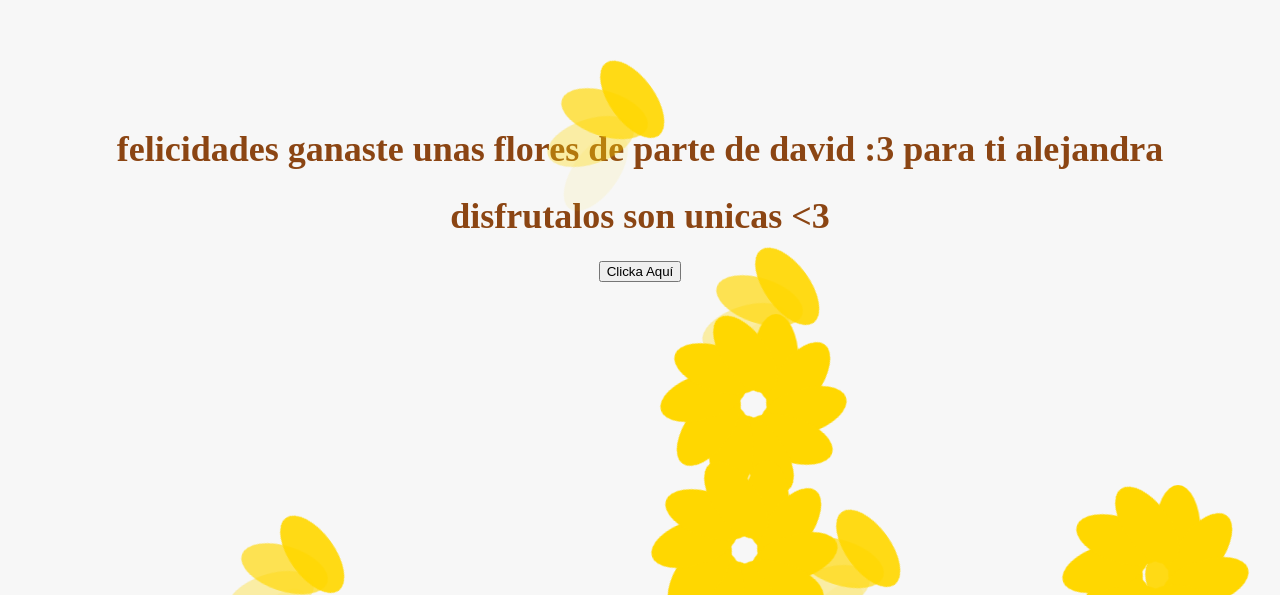
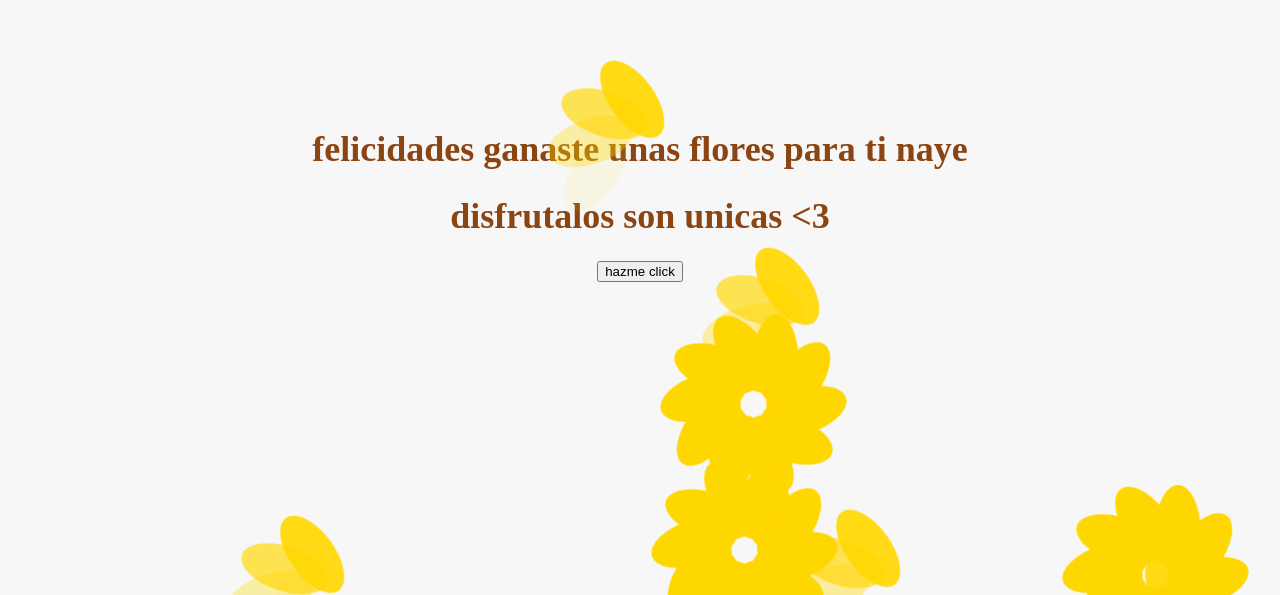
Before and after one commit to sebastian9881711/sebastian9881711.github-io, a plain HTML site: page index.html in a window 1280 px wide. Shown: the part 205-800 px from the top of the page. Drawn offline with Linux system fonts and the light colour scheme.

Commit message:
Update index.html

```diff
--- a/index.html
+++ b/index.html
@@ -4,14 +4,14 @@
     <meta charset="UTF-8">
     <meta name="viewport" content="width=device-width, initial-scale=1.0">
     <link rel="stylesheet" href="styles.css">
-    <title>ella sabia que queria sus flores siono alejandra</title>
+    <title>ella sabia que queria sus flores siono naye</title>
 
 </head>
 <body>
     <div class="container">
-        <h1>felicidades ganaste unas flores de parte de david :3 para ti alejandra</h1>
+        <h1>felicidades ganaste unas flores para ti naye</h1>
         <h1>disfrutalos son unicas   <3</h1>
-        <button onclick="location.href='flor.html'" class="btn">Clicka Aquí</button>
+        <button onclick="location.href='flor.html'" class="btn">hazme click</button>
 
         <div class="flower-container">
             <!-- Las flores se agregarán y eliminarán aquí mediante JavaScript -->
```
